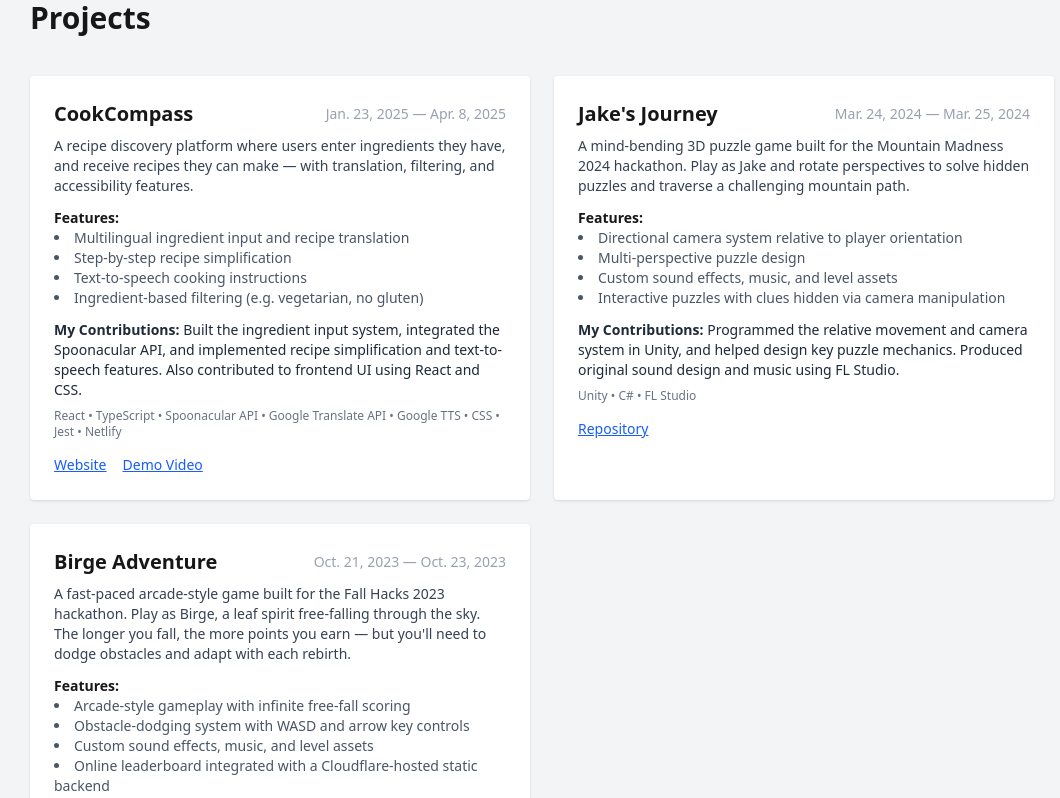
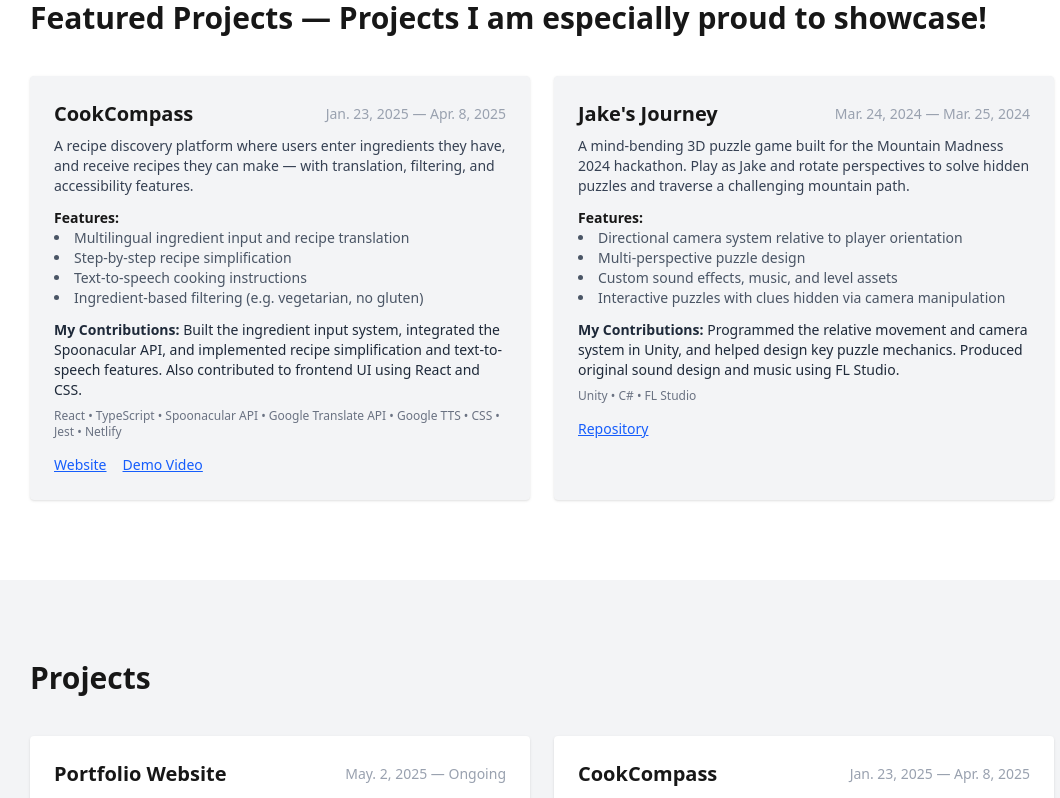
Before and after one commit to Vipplynn/portfolio-site, a React (Vite) app: page / in a window 1280 px wide. Shown: the part 880-1678 px from the top of the page, without its empty margins (98-1158 px from the left). Built offline with nearby package versions, Linux system fonts and the light colour scheme.

Commit message:
added featured projects section

```diff
--- a/src/App.tsx
+++ b/src/App.tsx
@@ -4,6 +4,8 @@ import Projects from './components/Projects'
 import About from './components/About'
 import Contact from './components/Contact'
 import Footer from './components/Footer'
+import FeaturedProjects from "./components/FeaturedProjects";
+
 
 function App() {
   return (
@@ -11,6 +13,7 @@ function App() {
       <Navbar />
       <main>
         <Hero />
+        <FeaturedProjects />
         <Projects />
         <About />
         <Contact />
--- /dev/null
+++ b/src/components/FeaturedProjects.tsx
@@ -0,0 +1,70 @@
+import { projects, Project } from "../data/projects";
+
+function FeaturedProjects() {
+  const featured = projects.filter((project: Project) => project.featured);
+
+  return (
+    <section id="featured-projects" className="py-20 px-4 bg-white">
+      <div className="max-w-5xl mx-auto">
+        <h2 className="text-3xl font-bold mb-10">Featured Projects — Projects I am especially proud to showcase!</h2>
+        <div className="grid md:grid-cols-2 gap-6">
+          {featured.map((project, idx) => (
+            <div key={idx} className="bg-gray-100 p-6 rounded shadow">
+              <div className="flex justify-between items-center">
+                <h3 className="text-xl font-semibold">{project.title}</h3>
+                <p className="text-sm text-gray-400 ml-4 whitespace-nowrap">{project.date}</p>
+              </div>
+
+              <p className="mt-2 text-gray-700 text-sm">{project.description}</p>
+
+              <h4 className="font-semibold mt-3 text-sm">Features:</h4>
+              <ul className="list-disc list-inside text-sm text-gray-600">
+                {project.features.map((feature, i) => (
+                  <li key={i}>{feature}</li>
+                ))}
+              </ul>
+
+              <p className="mt-3 text-sm text-gray-800">
+                <strong>My Contributions:</strong> {project.contribution}
+              </p>
+
+              <p className="mt-2 text-xs text-gray-500">{project.tech.join(" • ")}</p>
+
+              <div className="mt-3 space-x-4">
+                {project.links.website && (
+                  <a
+                    href={project.links.website}
+                    className="text-blue-600 underline text-sm"
+                    target="_blank"
+                  >
+                    Website
+                  </a>
+                )}
+                {project.links.repo && (
+                  <a
+                    href={project.links.repo}
+                    className="text-blue-600 underline text-sm"
+                    target="_blank"
+                  >
+                    Repository
+                  </a>
+                )}
+                {project.links.video && (
+                  <a
+                    href={project.links.video}
+                    className="text-blue-600 underline text-sm"
+                    target="_blank"
+                  >
+                    Demo Video
+                  </a>
+                )}
+              </div>
+            </div>
+          ))}
+        </div>
+      </div>
+    </section>
+  );
+}
+
+export default FeaturedProjects;
--- a/src/components/Hero.tsx
+++ b/src/components/Hero.tsx
@@ -6,7 +6,7 @@ function Hero() {
           I’m a Computer Science student at SFU building playful and purposeful digital experiences.
         </p>
         <div className="mt-6">
-          <a href="#projects" className="px-6 py-3 bg-blue-600 text-white rounded hover:bg-blue-700">
+          <a href="#featured-projects" className="px-6 py-3 bg-blue-600 text-white rounded hover:bg-blue-700">
             View My Projects
           </a>
         </div>
--- a/src/components/Navbar.tsx
+++ b/src/components/Navbar.tsx
@@ -4,7 +4,7 @@ function Navbar() {
         <div className="max-w-6xl mx-auto px-4 py-3 flex justify-between items-center">
           <span className="text-lg font-semibold">Christian Cho</span>
           <div className="space-x-4 text-sm">
-            <a href="#projects" className="hover:underline">Projects</a>
+            <a href="#featured-projects" className="hover:underline">Projects</a>
             <a href="#about" className="hover:underline">About</a>
             <a href="#contact" className="hover:underline">Contact</a>
           </div>
--- a/src/data/projects.ts
+++ b/src/data/projects.ts
@@ -15,6 +15,27 @@ export interface Project {
 
 
   export const projects: Project[] = [
+    {
+      title: "Portfolio Website",
+      description:
+        "A one-page interactive portfolio to showcase my projects, experience, and background as an aspiring software developer. Designed with scalability and storytelling in mind, and built entirely with modern web tools.",
+      features: [
+        "Fully responsive one-page layout",
+        "Modular and future-proof project and experience system",
+        "Smooth navigation and interactive component structure",
+      ],
+      contribution:
+        "Designed and built the site from scratch using React, Vite, and TailwindCSS v4. Integrated a scalable data model for projects and experience. Deployed using Vercel with GitHub CI integration.",
+      tech: [
+        "React", "TypeScript", "Tailwind CSS v4", "Vite", "Vercel", "GitHub"
+      ],
+      links: {
+        repo: "https://github.com/Vipplynn/portfolio-site",
+        website: "https://christian-cho-site.vercel.app/",
+      },
+      date:"May. 2, 2025 — Ongoing",
+      featured: false
+    },
     {
       title: "CookCompass",
       description:
@@ -81,6 +102,6 @@ export interface Project {
         website: "https://jakeyee.com/landing",
       },
       date:"Oct. 21, 2023 — Oct. 23, 2023",
-      featured: true
+      featured: false
     },
   ];
```
